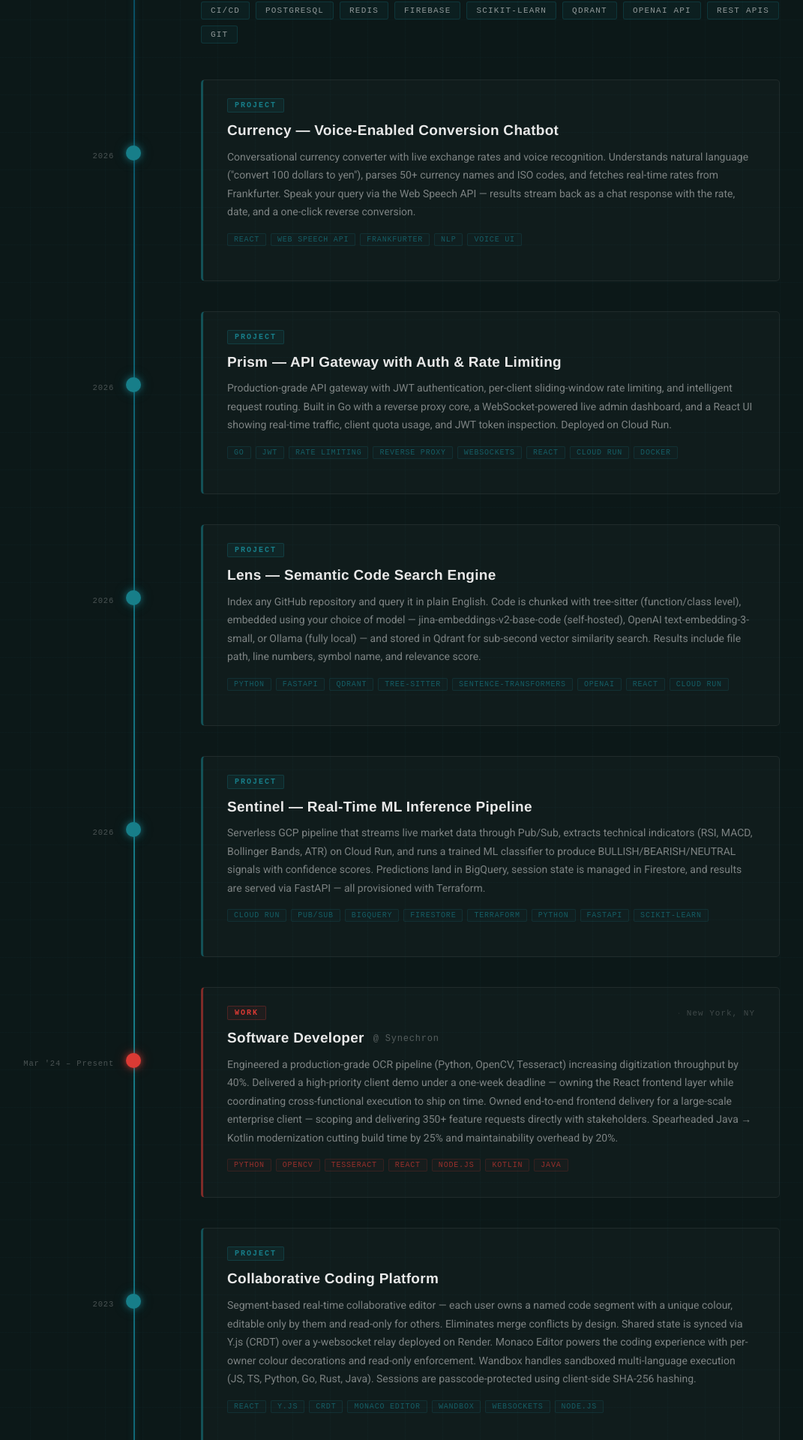
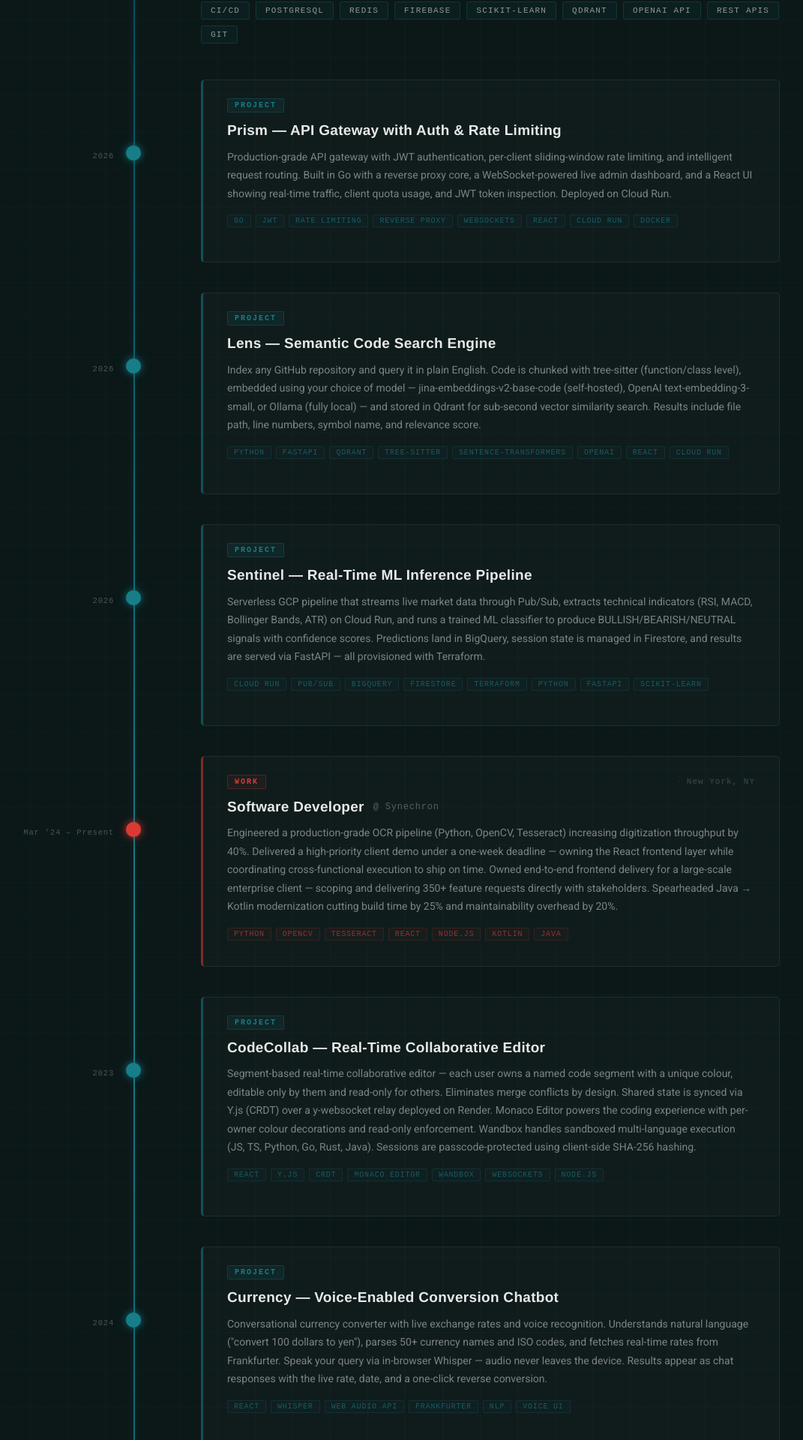
Before and after one commit to adsouza5/portfolio-react, a React (Create React App) app: page / in a window 1280 px wide. Shown: the part 1074-2994 px from the top of the page at 75% size, without its empty margins (60-1131 px from the left). Built offline with nearby package versions, Linux system fonts and the light colour scheme; a web font is replaced by a local one.

Commit message:
Reorder timeline: Currency after CodeCollab, date 2024, rename CodeCollab card

```diff
--- a/src/components/TimelineData.js
+++ b/src/components/TimelineData.js
@@ -2,19 +2,6 @@
 // type: 'project' | 'work' | 'education'
 
 const timelineEntries = [
-  {
-    type: 'project',
-    title: 'Currency — Voice-Enabled Conversion Chatbot',
-    org: null,
-    date: '2026',
-    location: null,
-    description:
-      'Conversational currency converter with live exchange rates and voice recognition. Understands natural language ("convert 100 dollars to yen"), parses 50+ currency names and ISO codes, and fetches real-time rates from Frankfurter. Speak your query via the Web Speech API — results stream back as a chat response with the rate, date, and a one-click reverse conversion.',
-    tags: ['React', 'Web Speech API', 'Frankfurter', 'NLP', 'Voice UI'],
-    link: 'https://github.com/adsouza5/currency-convert-chatbot',
-    status: null,
-    showcase: 'Currency',
-  },
   {
     type: 'project',
     title: 'Prism — API Gateway with Auth & Rate Limiting',
@@ -68,7 +55,7 @@ const timelineEntries = [
   },
   {
     type: 'project',
-    title: 'Collaborative Coding Platform',
+    title: 'CodeCollab — Real-Time Collaborative Editor',
     org: null,
     date: '2023',
     location: null,
@@ -78,6 +65,19 @@ const timelineEntries = [
     link: 'https://github.com/adsouza5/RealTimeCoding',
     status: null,
     showcase: 'CodeCollab',
+  },
+  {
+    type: 'project',
+    title: 'Currency — Voice-Enabled Conversion Chatbot',
+    org: null,
+    date: '2024',
+    location: null,
+    description:
+      'Conversational currency converter with live exchange rates and voice recognition. Understands natural language ("convert 100 dollars to yen"), parses 50+ currency names and ISO codes, and fetches real-time rates from Frankfurter. Speak your query via in-browser Whisper — audio never leaves the device. Results appear as chat responses with the live rate, date, and a one-click reverse conversion.',
+    tags: ['React', 'Whisper', 'Web Audio API', 'Frankfurter', 'NLP', 'Voice UI'],
+    link: 'https://github.com/adsouza5/currency-convert-chatbot',
+    status: null,
+    showcase: 'Currency',
   },
   {
     type: 'education',
```
